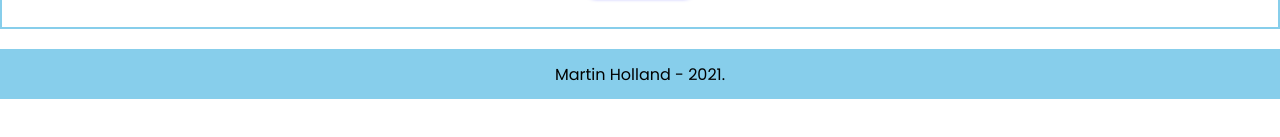
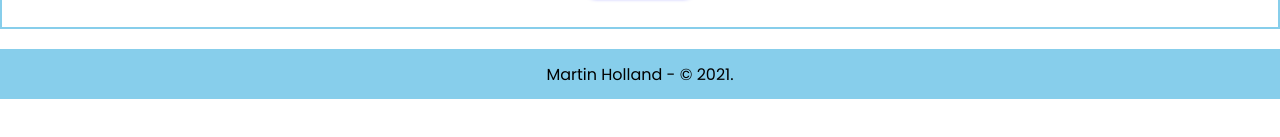
Before and after one commit to martin-holland/counter, a React (Create React App) app: page / in a window 1280 px wide. Shown: the part 503-640 px from the top of the page. Built offline with nearby package versions, Linux system fonts and the light colour scheme.

Commit message:
Update Footer.js

```diff
--- a/src/components/Footer.js
+++ b/src/components/Footer.js
@@ -1,7 +1,7 @@
 const Footer = () =>  {
     return (
           <footer>
-              <p>Martin Holland - 2021.</p>
+              <p>Martin Holland - &copy; 2021.</p>
           </footer>
     )
 
```
